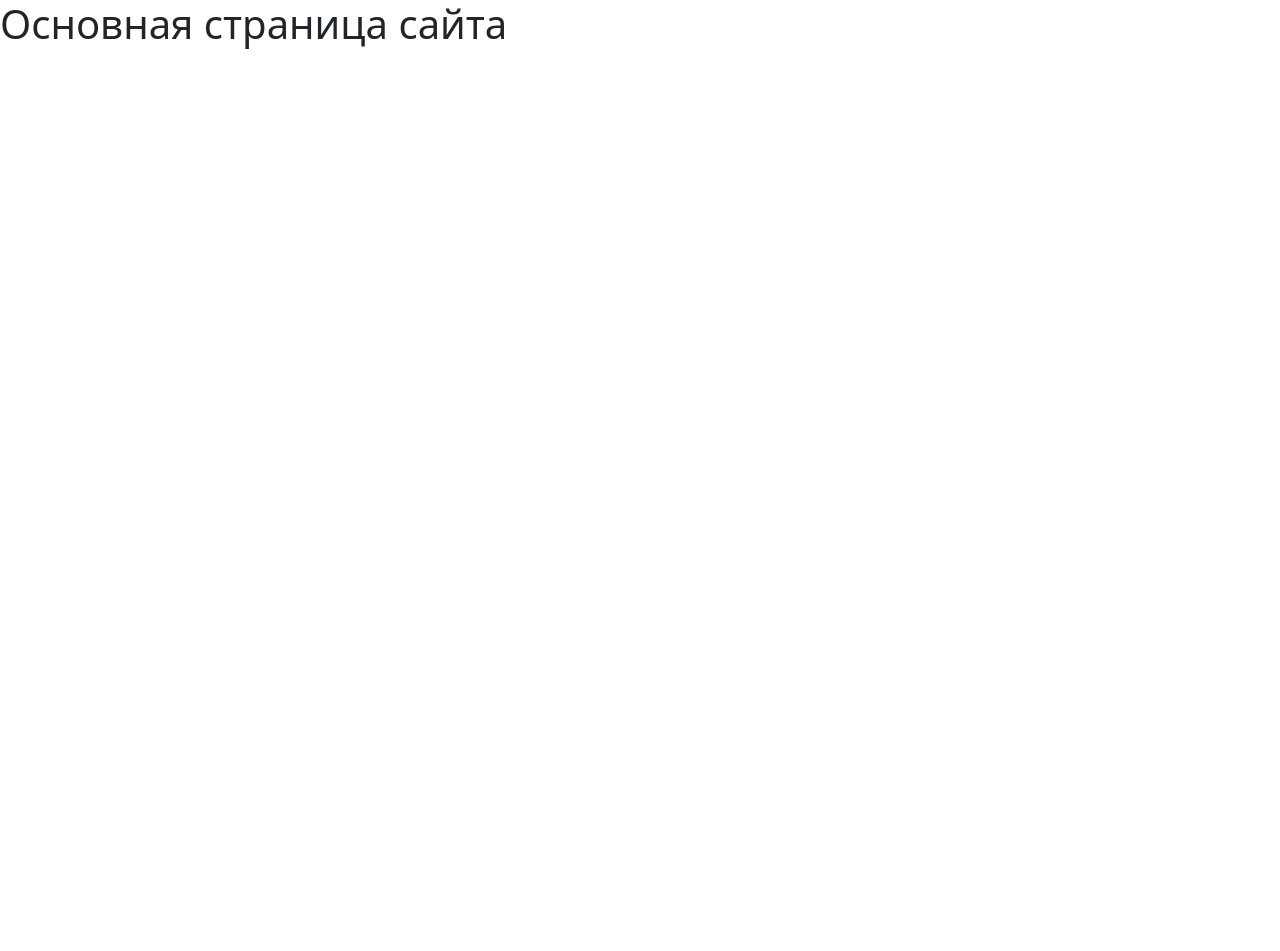
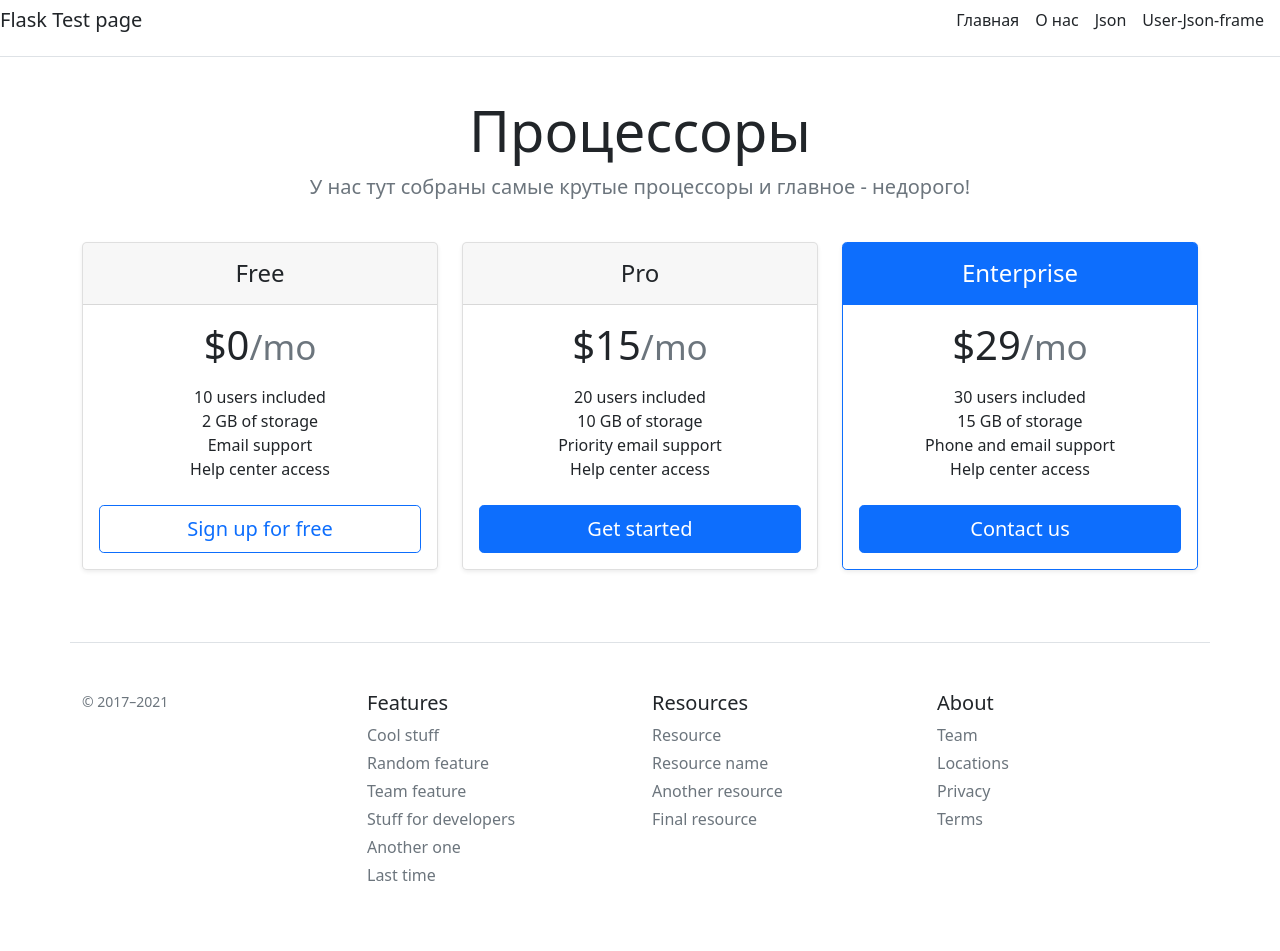
Before and after one commit to OokGIT/itstep-study, a Flask app: page / in a window 1280 px wide. Before the commit the page ends 49 px from the top, so only its background shows below. Run offline with Flask 2, Linux system fonts and the light colour scheme.

Commit message:
Freeze commit

```diff
--- /dev/null
+++ b/Flask/FirstHomeWork/app.py
@@ -0,0 +1,4 @@
+from webserver import app
+
+if __name__ == "__main__":
+    app.run(debug=True)
--- a/Flask/blog/templates/about.html
+++ b/Flask/FirstHomeWork/templates/about.html
@@ -5,5 +5,7 @@
 {% endblock %}
 
 {% block body %}
-<h1> Страница о нас</h1>
+<div class="container">
+    <h1> Страница о нас</h1>
+</div>
 {% endblock %}
--- /dev/null
+++ b/Flask/FirstHomeWork/templates/base.html
@@ -0,0 +1,63 @@
+<!DOCTYPE html>
+<html lang="ru">
+<head>
+    <meta charset="UTF-8">
+<!--    <link rel="stylesheet" href="{{ url_for('static', filename='css/main.css') }}">-->
+    <link rel="stylesheet" href="https://cdn.jsdelivr.net/npm/bootstrap@5.1.3/dist/css/bootstrap.min.css" integrity="sha384-1BmE4kWBq78iYhFldvKuhfTAU6auU8tT94WrHftjDbrCEXSU1oBoqyl2QvZ6jIW3" crossorigin="anonymous">
+    <title>{% block title %}{% endblock %}</title>
+</head>
+<body>
+    <div class="d-flex flex-column flex-md-row align-items-center pb-3 mb-4 border-bottom">
+      <a href="/" class="d-flex align-items-center text-dark text-decoration-none">
+<!--        <svg xmlns="http://www.w3.org/2000/svg" width="40" height="32" class="me-2" viewBox="0 0 118 94" role="img"><title>Bootstrap</title><path fill-rule="evenodd" clip-rule="evenodd" d="M24.509 0c-6.733 0-11.715 5.893-11.492 12.284.214 6.14-.064 14.092-2.066 20.577C8.943 39.365 5.547 43.485 0 44.014v5.972c5.547.529 8.943 4.649 10.951 11.153 2.002 6.485 2.28 14.437 2.066 20.577C12.794 88.106 17.776 94 24.51 94H93.5c6.733 0 11.714-5.893 11.491-12.284-.214-6.14.064-14.092 2.066-20.577 2.009-6.504 5.396-10.624 10.943-11.153v-5.972c-5.547-.529-8.934-4.649-10.943-11.153-2.002-6.484-2.28-14.437-2.066-20.577C105.214 5.894 100.233 0 93.5 0H24.508zM80 57.863C80 66.663 73.436 72 62.543 72H44a2 2 0 01-2-2V24a2 2 0 012-2h18.437c9.083 0 15.044 4.92 15.044 12.474 0 5.302-4.01 10.049-9.119 10.88v.277C75.317 46.394 80 51.21 80 57.863zM60.521 28.34H49.948v14.934h8.905c6.884 0 10.68-2.772 10.68-7.727 0-4.643-3.264-7.207-9.012-7.207zM49.948 49.2v16.458H60.91c7.167 0 10.964-2.876 10.964-8.281 0-5.406-3.903-8.178-11.425-8.178H49.948z" fill="currentColor"></path></svg>-->
+        <span class="fs-5">Flask Test page</span>
+      </a>
+
+      <nav class="d-inline-flex mt-2 mt-md-0 ms-md-auto">
+        <a class="me-3 py-2 text-dark text-decoration-none" href="/">Главная</a>
+        <a class="me-3 py-2 text-dark text-decoration-none" href="/about">О нас</a>
+        <a class="me-3 py-2 text-dark text-decoration-none" href="/json">Json</a>
+        <a class="me-3 py-2 text-dark text-decoration-none" href="/user/?u_name=Ivan&u_id=456">User-Json-frame</a>
+      </nav>
+    </div>
+
+    {% block body %}{% endblock %}
+    <footer class="container pt-4 my-md-5 pt-md-5 border-top">
+    <div class="row">
+      <div class="col-12 col-md">
+<!--        <img class="mb-2" src="/docs/5.1/assets/brand/bootstrap-logo.svg" alt="" width="24" height="19">-->
+        <small class="d-block mb-3 text-muted">© 2017–2021</small>
+      </div>
+      <div class="col-6 col-md">
+        <h5>Features</h5>
+        <ul class="list-unstyled text-small">
+          <li class="mb-1"><a class="link-secondary text-decoration-none" href="#">Cool stuff</a></li>
+          <li class="mb-1"><a class="link-secondary text-decoration-none" href="#">Random feature</a></li>
+          <li class="mb-1"><a class="link-secondary text-decoration-none" href="#">Team feature</a></li>
+          <li class="mb-1"><a class="link-secondary text-decoration-none" href="#">Stuff for developers</a></li>
+          <li class="mb-1"><a class="link-secondary text-decoration-none" href="#">Another one</a></li>
+          <li class="mb-1"><a class="link-secondary text-decoration-none" href="#">Last time</a></li>
+        </ul>
+      </div>
+      <div class="col-6 col-md">
+        <h5>Resources</h5>
+        <ul class="list-unstyled text-small">
+          <li class="mb-1"><a class="link-secondary text-decoration-none" href="#">Resource</a></li>
+          <li class="mb-1"><a class="link-secondary text-decoration-none" href="#">Resource name</a></li>
+          <li class="mb-1"><a class="link-secondary text-decoration-none" href="#">Another resource</a></li>
+          <li class="mb-1"><a class="link-secondary text-decoration-none" href="#">Final resource</a></li>
+        </ul>
+      </div>
+      <div class="col-6 col-md">
+        <h5>About</h5>
+        <ul class="list-unstyled text-small">
+          <li class="mb-1"><a class="link-secondary text-decoration-none" href="#">Team</a></li>
+          <li class="mb-1"><a class="link-secondary text-decoration-none" href="#">Locations</a></li>
+          <li class="mb-1"><a class="link-secondary text-decoration-none" href="#">Privacy</a></li>
+          <li class="mb-1"><a class="link-secondary text-decoration-none" href="#">Terms</a></li>
+        </ul>
+      </div>
+    </div>
+  </footer>
+</body>
+</html>
--- /dev/null
+++ b/Flask/FirstHomeWork/templates/index.html
@@ -0,0 +1,69 @@
+{% extends 'base.html' %}
+
+{% block title %}
+Главная страница
+{% endblock %}
+
+{% block body %}
+<div class="container">
+    <header>
+        <div class="pricing-header p-3 pb-md-4 mx-auto text-center">
+            <h1 class="display-4 fw-normal">{{ name }}</h1>
+            <p class="fs-5 text-muted">У нас тут собраны самые крутые процессоры и главное - недорого!</p>
+        </div>
+    </header>
+<div class="row row-cols-1 row-cols-md-3 mb-3 text-center">
+      <div class="col">
+        <div class="card mb-4 rounded-3 shadow-sm">
+          <div class="card-header py-3">
+            <h4 class="my-0 fw-normal">Free</h4>
+          </div>
+          <div class="card-body">
+            <h1 class="card-title pricing-card-title">$0<small class="text-muted fw-light">/mo</small></h1>
+            <ul class="list-unstyled mt-3 mb-4">
+              <li>10 users included</li>
+              <li>2 GB of storage</li>
+              <li>Email support</li>
+              <li>Help center access</li>
+            </ul>
+            <button type="button" class="w-100 btn btn-lg btn-outline-primary">Sign up for free</button>
+          </div>
+        </div>
+      </div>
+      <div class="col">
+        <div class="card mb-4 rounded-3 shadow-sm">
+          <div class="card-header py-3">
+            <h4 class="my-0 fw-normal">Pro</h4>
+          </div>
+          <div class="card-body">
+            <h1 class="card-title pricing-card-title">$15<small class="text-muted fw-light">/mo</small></h1>
+            <ul class="list-unstyled mt-3 mb-4">
+              <li>20 users included</li>
+              <li>10 GB of storage</li>
+              <li>Priority email support</li>
+              <li>Help center access</li>
+            </ul>
+            <button type="button" class="w-100 btn btn-lg btn-primary">Get started</button>
+          </div>
+        </div>
+      </div>
+      <div class="col">
+        <div class="card mb-4 rounded-3 shadow-sm border-primary">
+          <div class="card-header py-3 text-white bg-primary border-primary">
+            <h4 class="my-0 fw-normal">Enterprise</h4>
+          </div>
+          <div class="card-body">
+            <h1 class="card-title pricing-card-title">$29<small class="text-muted fw-light">/mo</small></h1>
+            <ul class="list-unstyled mt-3 mb-4">
+              <li>30 users included</li>
+              <li>15 GB of storage</li>
+              <li>Phone and email support</li>
+              <li>Help center access</li>
+            </ul>
+            <button type="button" class="w-100 btn btn-lg btn-primary">Contact us</button>
+          </div>
+        </div>
+      </div>
+    </div>
+</div>
+{% endblock %}
--- /dev/null
+++ b/Flask/FirstHomeWork/webserver.py
@@ -0,0 +1,46 @@
+import time
+
+import requests
+from flask import Flask, request, render_template\
+    # , url_for
+from flask.json import jsonify
+from jinja2 import Markup
+
+app = Flask(__name__)
+
+
+@app.route('/')
+@app.route('/home')
+def index():
+    return render_template('index.html', name='Процессоры')
+
+
+@app.route('/about')
+def about():
+    return render_template('about.html')
+
+
+@app.route('/user/<string:name>/<int:u_id>')
+def user(name, u_id):
+    return 'User page: ' + name + '-' + str(u_id)
+
+
+@app.route('/user/')
+def user_by_key():
+    res_str = "Hello, your's credentials is: "
+    data = request.args
+    u_name = data.get('u_name')
+    u_id = data.get('u_id')
+
+    if u_name:
+        res_str += u_name
+    if u_id:
+        res_str += u_id
+    return Markup(f"<div><p>{res_str}</p><button>button_1</button><iframe src='/json'/></div>")
+
+
+@app.route('/json')
+def json_route():
+    time.sleep(2)
+    # print(request.headers)
+    return jsonify({'vendor': 'Intel', 'model': 'Xeon 5940 v.3'})
--- a/Flask/blog/app.py
+++ /dev/null
@@ -1,23 +0,0 @@
-from flask import Flask, render_template, url_for
-
-app = Flask(__name__)
-
-
-@app.route('/')
-@app.route('/home')
-def index():
-    return render_template('index.html')
-
-
-@app.route('/about')
-def about():
-    return render_template('about.html')
-
-
-@app.route('/user/<string:name>/<int:id>')
-def user(name, id):
-    return 'User page: ' + name + '-' + str(id)
-
-
-if __name__ == "__main__":
-    app.run(debug=True)
--- a/Flask/blog/templates/base.html
+++ /dev/null
@@ -1,12 +0,0 @@
-<!DOCTYPE html>
-<html lang="ru">
-<head>
-    <meta charset="UTF-8">
-<!--    <link rel="stylesheet" href="{{ url_for('static', filename='css/main.css') }}">-->
-    <link rel="stylesheet" href="https://cdn.jsdelivr.net/npm/bootstrap@5.1.3/dist/css/bootstrap.min.css" integrity="sha384-1BmE4kWBq78iYhFldvKuhfTAU6auU8tT94WrHftjDbrCEXSU1oBoqyl2QvZ6jIW3" crossorigin="anonymous">
-    <title>{% block title %}{% endblock %}</title>
-</head>
-<body>
-    {% block body %}{% endblock %}
-</body>
-</html>
--- a/Flask/blog/templates/index.html
+++ /dev/null
@@ -1,9 +0,0 @@
-{% extends 'base.html' %}
-
-{% block title %}
-Главная страница
-{% endblock %}
-
-{% block body %}
-<h1> Основная страница сайта </h1>
-{% endblock %}
```
Also changed, not shown: Flask/FirstHomeWork/static/css/main.css (added).
